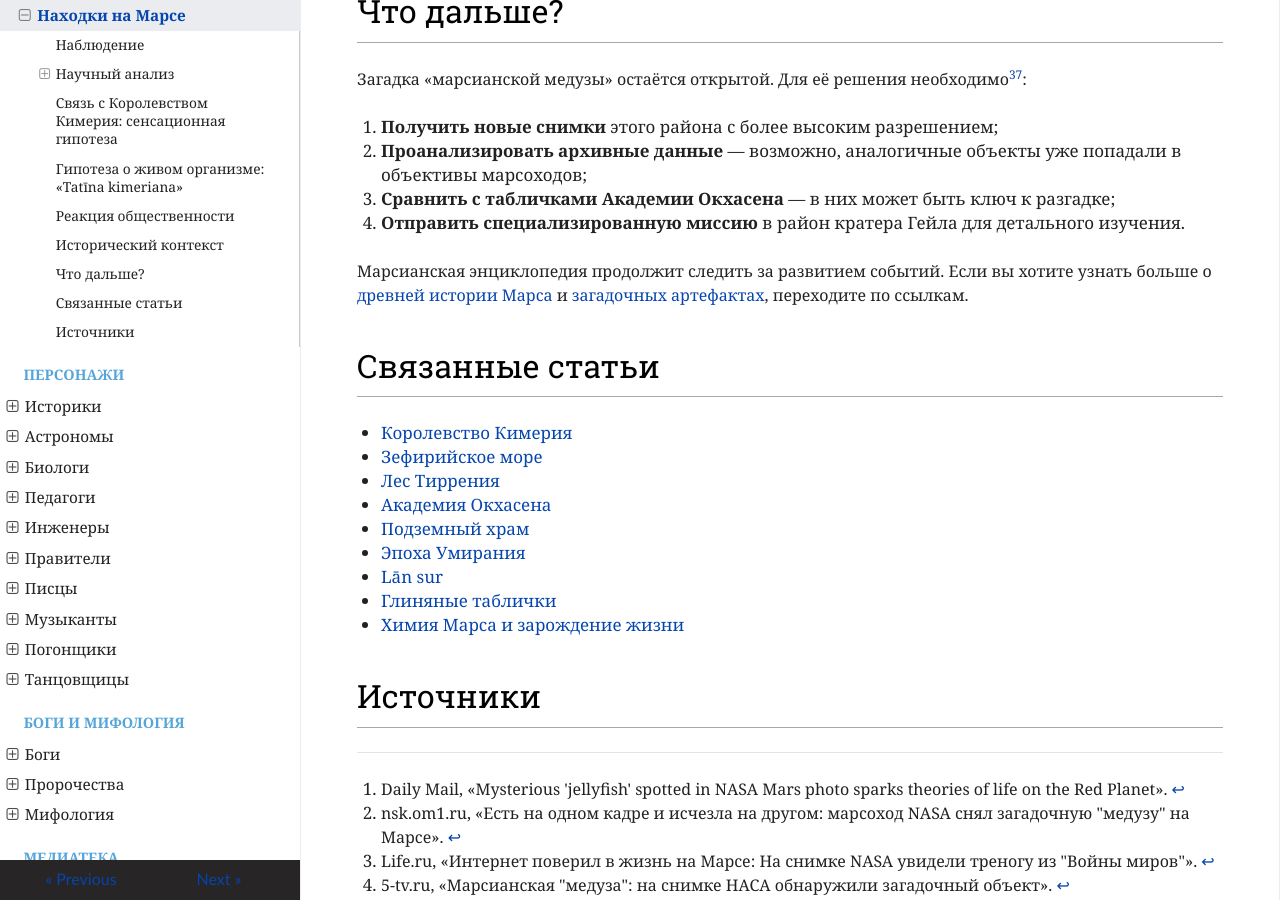
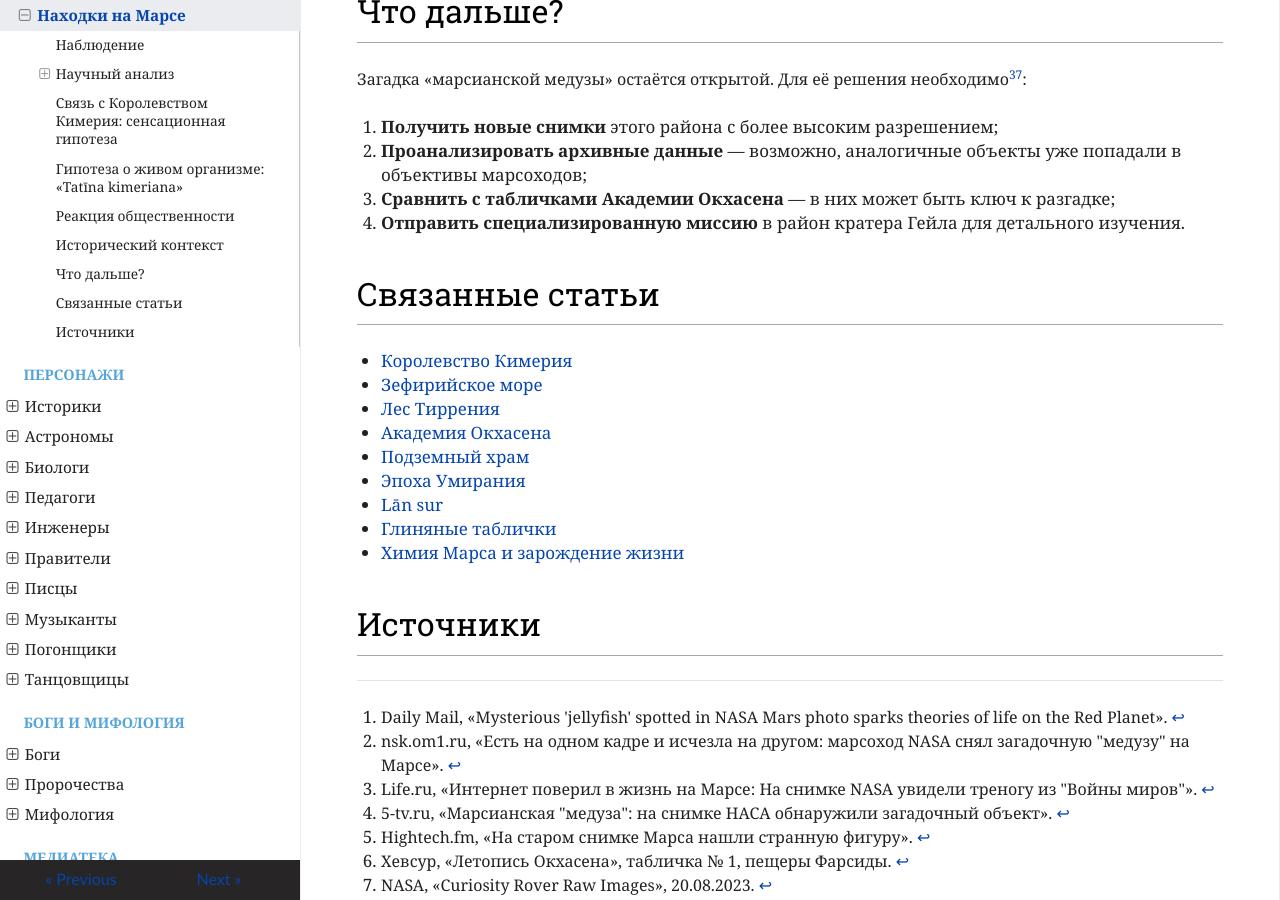
Before and after one commit to ivanhohlov14-bit/mars-encyclopedia, an MkDocs documentation site: the page built from docs/science/mars-jellyfish-curiosity-sighting.md, in a window 1280 px wide and 900 px high, scrolled down 5020 px. Built offline with MkDocs 1.6.1, drawn with Linux system fonts in a browser that asks for light colours; nearby versions of some CDN libraries.

Commit message:
Update mars-jellyfish-curiosity-sighting.md

```diff
--- a/docs/science/mars-jellyfish-curiosity-sighting.md
+++ b/docs/science/mars-jellyfish-curiosity-sighting.md
@@ -131,8 +131,6 @@
 3. **Сравнить с табличками Академии Окхасена** — в них может быть ключ к разгадке;
 4. **Отправить специализированную миссию** в район кратера Гейла для детального изучения.
 
-Марсианская энциклопедия продолжит следить за развитием событий. Если вы хотите узнать больше о [древней истории Марса](/history/edem/) и [загадочных артефактах](/archaeology/), переходите по ссылкам.
-
 ## Связанные статьи
 
 - [Королевство Кимерия](/geography/kimeria/)
```
